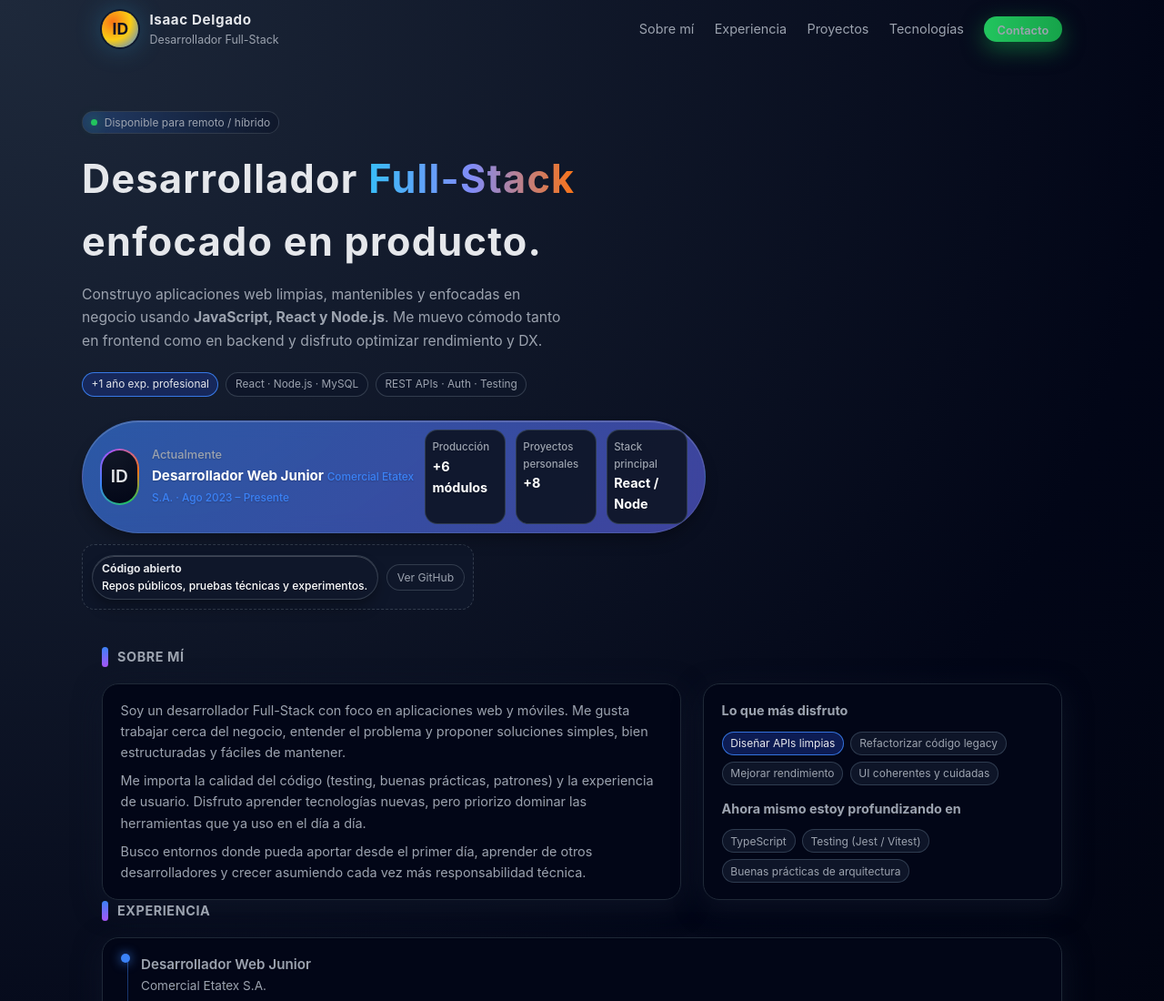
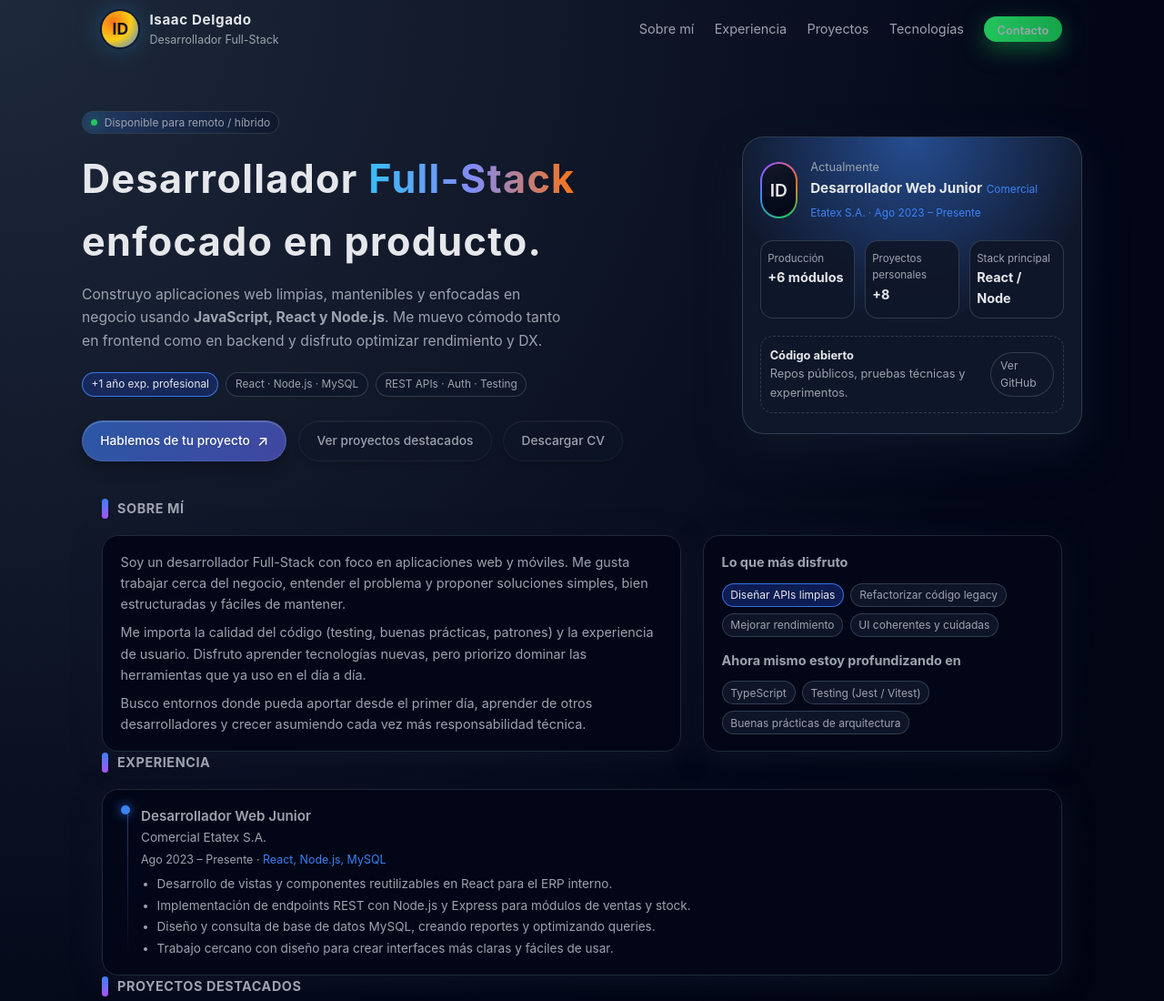
Before and after one commit to IsaacDlg/my-page, a website: page index.html in a window 1280 px wide. Shown: the top 1100 px of the page at 91% size. Drawn offline with Linux system fonts and the light colour scheme.

Commit message:
mejorar enlace de descarga CV

```diff
--- a/index.html
+++ b/index.html
@@ -53,6 +53,19 @@
 
                     <div class="hero-actions">
                         <a href="#contacto" class="btn-primary">
+                            Hablemos de tu proyecto
+                            <span class="btn-primary-icon">↗</span>
+                        </a>
+                        <a href="#proyectos" class="btn-ghost">
+                            Ver proyectos destacados
+                        </a>
+                        <a href="./Professional Minimalist CV Resume.pdf" class="btn-ghost">
+                            Descargar CV
+                        </a>
+                    </div>
+                </div>
+
+                <aside class="hero-card">
                     <div class="profile">
                         <div class="profile-avatar">
                             <div class="profile-avatar-inner">
```
Lines whose indentation alone changed are shown as unchanged.
